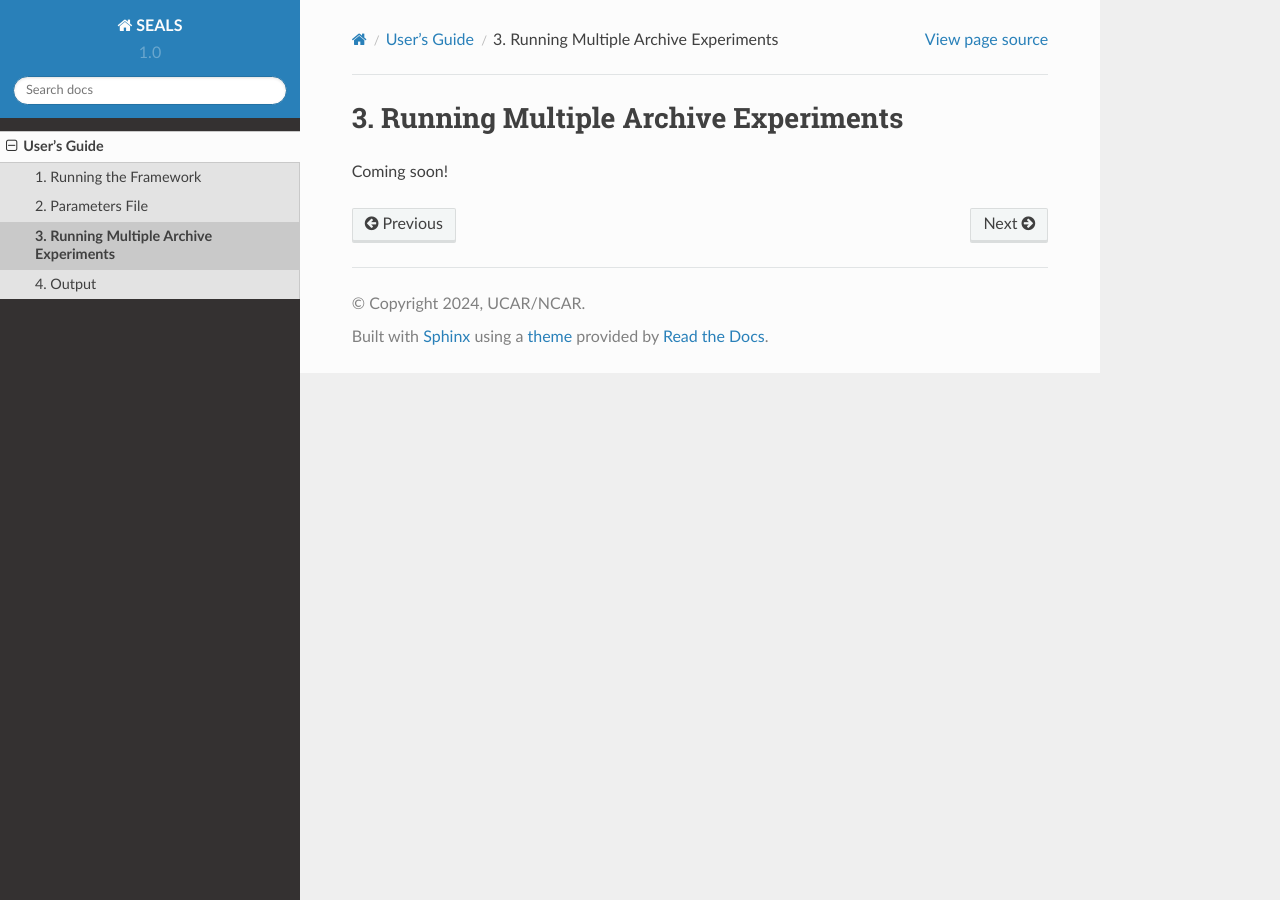
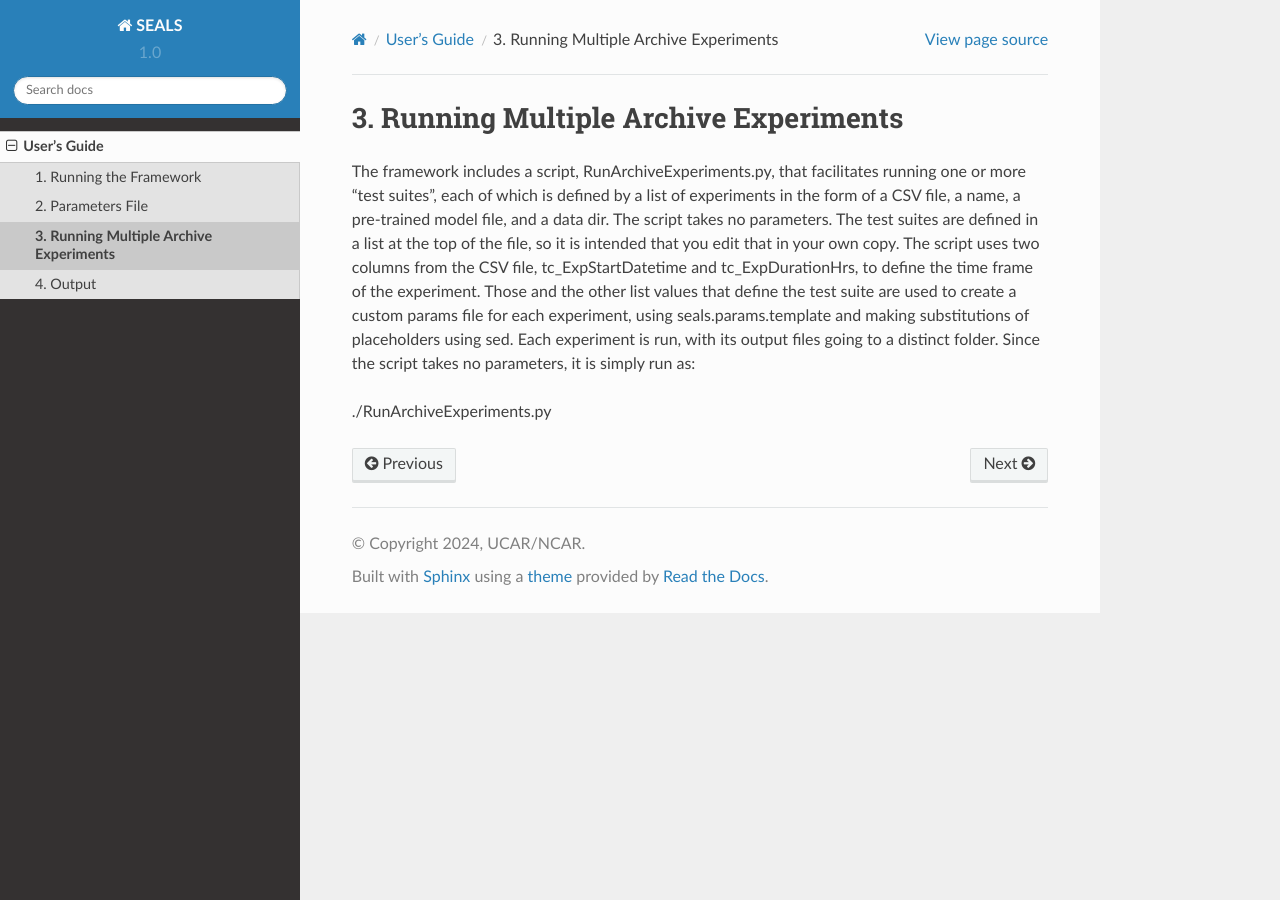
Before and after one commit to NCAR/SEALS, a Sphinx documentation site: the page built from docs/Users_Guide/sensit.rst, in a window 1280 px wide. Built offline with Sphinx 7.4.7 and the Read the Docs theme 2.0.0, drawn with Linux system fonts in a browser that asks for light colours.

Commit message:
Update sensit.rst
Initial take on RunArchiveExperiments.py

```diff
--- a/docs/Users_Guide/sensit.rst
+++ b/docs/Users_Guide/sensit.rst
@@ -2,4 +2,7 @@
 Running Multiple Archive Experiments
 ***********************************
 
-Coming soon!
+The framework includes a script, RunArchiveExperiments.py, that facilitates running one or more "test suites", each of which is defined by a list of experiments in the form of a CSV file, a name, a pre-trained model file, and a data dir.  The script takes no parameters.  The
+test suites are defined in a list at the top of the file, so it is intended that you edit that in your own copy.  The script uses two columns from the CSV file, tc_ExpStartDatetime and tc_ExpDurationHrs, to define the time frame of the experiment.  Those and the other list values that define the test suite are used to create a custom params file for each experiment, using seals.params.template and making substitutions of placeholders using sed.  Each experiment is run, with its output files going to a distinct folder.  Since the script takes no parameters, it is simply run as:
+
+./RunArchiveExperiments.py
```
